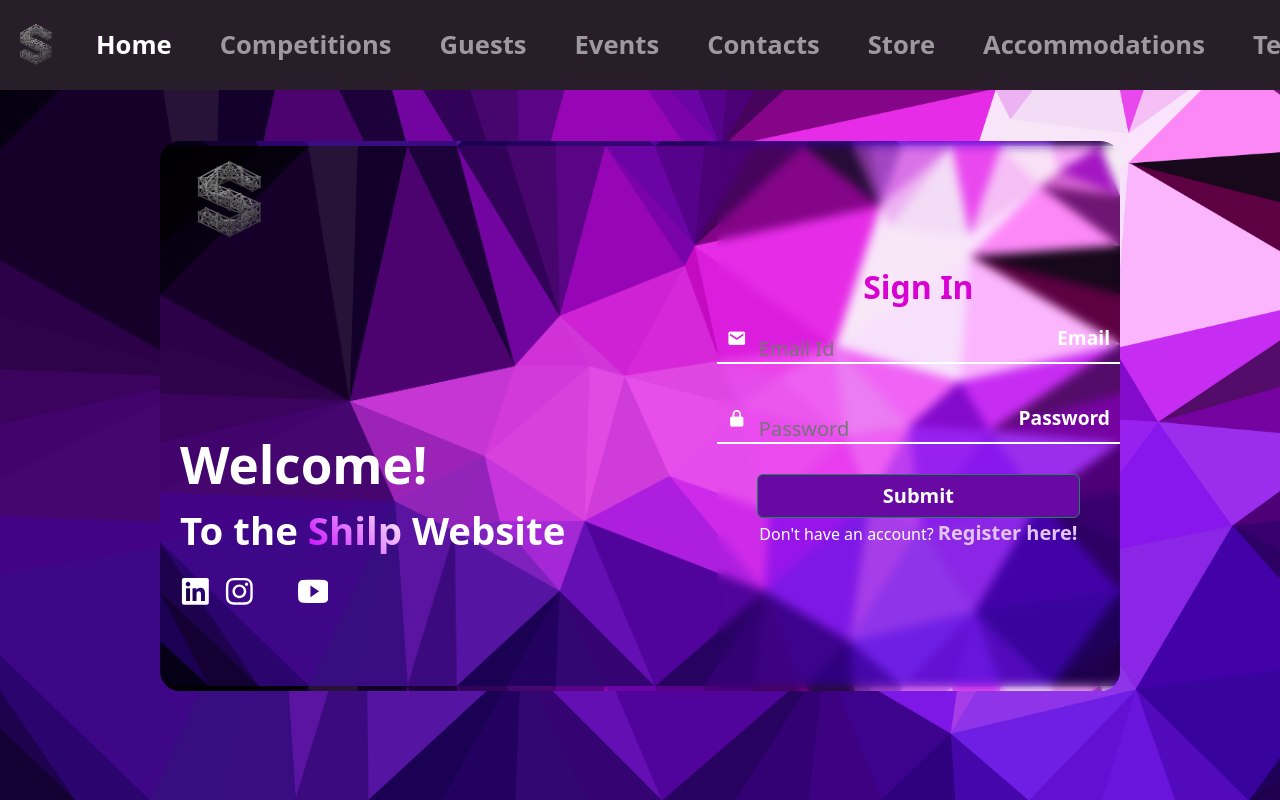
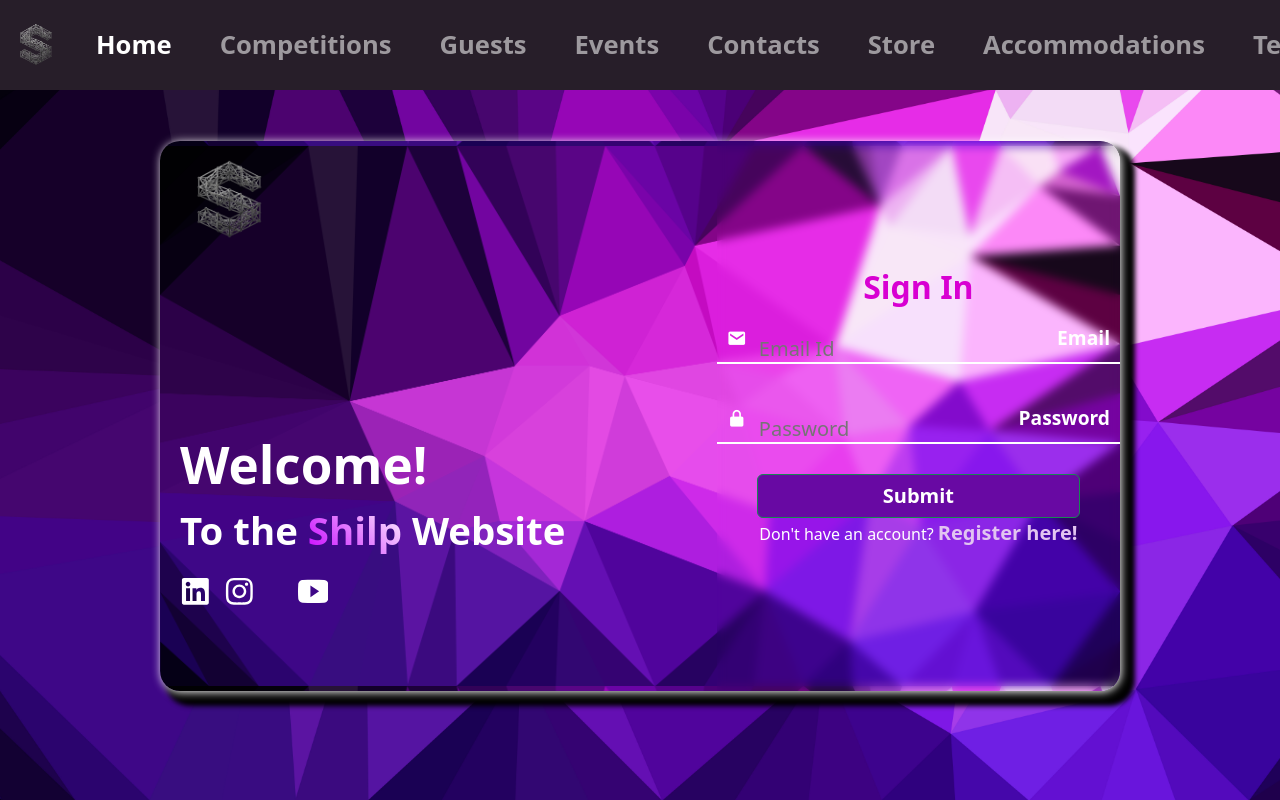
Before and after one commit to Maykkkk/Shilp24, a React (Create React App) app in the folder client/: page /login in a window 1280 px wide. Shown: the top 800 px of the page. Built offline with nearby package versions, Linux system fonts and the light colour scheme; some icons are missing.

Commit message:
Update login.css

```diff
--- a/client/src/links/css/login.css
+++ b/client/src/links/css/login.css
@@ -19,6 +19,15 @@
     background-position: center;
     border-radius: 20px;
     margin-top: 2vh;
+    box-shadow: 10px 10px 5px 5px rgb(0, 0, 0);
+}
+.loginContainer::before{
+    content: '';
+    position: absolute;
+    top: 0;left: 0;
+    height:100% ;width: 100%;
+    box-shadow: 1px 1px 10px rgb(255, 255, 255);
+    border-radius: 20px;
 }
 
 .loginContainer .content{
```
